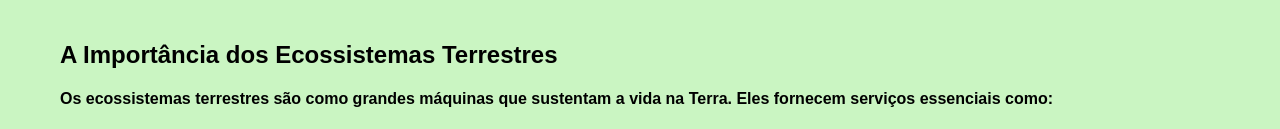
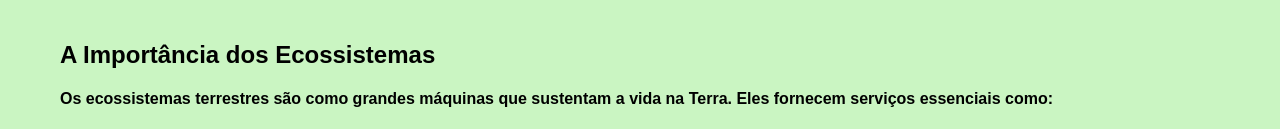
Before and after one commit to camilealves1/Vida-Terrestre, a plain HTML site: page index.html in a window 1280 px wide. Shown: the part 343-472 px from the top of the page. Drawn offline with Linux system fonts and the light colour scheme.

Commit message:
comit teste

```diff
--- a/index.html
+++ b/index.html
@@ -15,7 +15,7 @@
     </header>
 
     <div class="texto">
-        <h2>A Importância dos Ecossistemas Terrestres</h2>
+        <h2>A Importância dos Ecossistemas</h2>
         <h4>Os ecossistemas terrestres são como grandes máquinas que sustentam a vida na Terra. Eles fornecem serviços essenciais como:</h3>
             <li>Produção de alimentos: As plantas produzem os alimentos que sustentam todos os seres vivos.</li>
             <li>Regulação do clima: As florestas absorvem dióxido de carbono e liberam oxigênio, ajudando a regular o clima global.</li>
```
